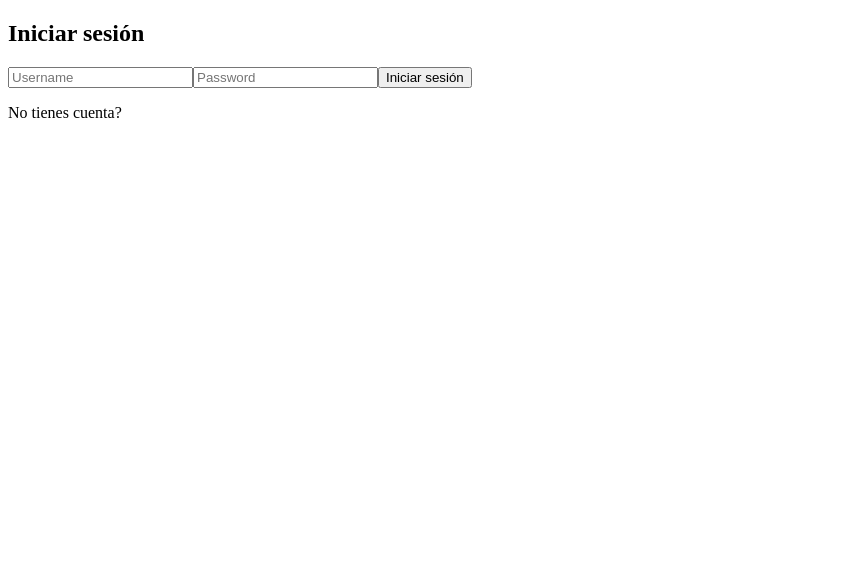
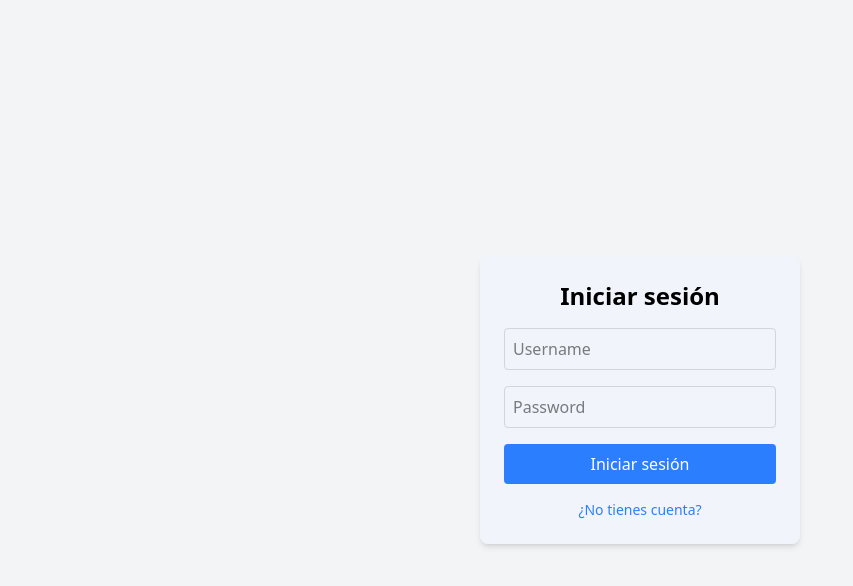
Before and after one commit to Artarexces/Pom-s, a Next.js app in the folder client/: page / in a window 1280 px wide. Shown: the top 586 px of the page, without its empty margins (0-853 px from the left). Built offline with nearby package versions, Linux system fonts and the light colour scheme.

Commit message:
layout fix bug error + estilos al componente login/register

```diff
--- /dev/null
+++ b/client/src/app/layout.jsx
@@ -0,0 +1,14 @@
+import '@/styles/globals.css'
+
+export const metadata = {
+  title: 'Pom-s',
+  description: 'Pomodoro App para estudio y descanso',
+}
+
+export default function RootLayout({ children }) {
+  return (
+    <html lang="es">
+      <body>{children}</body>
+    </html>
+  )
+}
--- a/client/src/components/Login.jsx
+++ b/client/src/components/Login.jsx
@@ -26,29 +26,33 @@ export default function Login() {
 
     return (
 
-        <form onSubmit={handleSubmit}>
-            <h2>{isRegister ? 'Registrarse' : 'Iniciar sesión'}</h2>
+        <form onSubmit={handleSubmit} className='flex flex-col gap-4 bg-blue-50/50 p-6 rounded-lg shadow-md w-80' >
+            <h2 className='text-2xl font-bold text-center cursor-default'>{isRegister ? 'Registrarse' : 'Iniciar sesión'}</h2>
                 <input
                     type="text"
+                    className='border border-gray-300 rounded p-2'
                     placeholder="Username"
                     value={username}
                     onChange={(e) => setUsername(e.target.value)}
                 />
                 <input
                     type="password"
+                    className='border border-gray-300 rounded p-2'
                     placeholder="Password"
                     value={password}
                     onChange={(e) => setPassword(e.target.value)}
                 />
                 <button
                     type="submit"
+                    className='cursor-pointer text-center text-white bg-blue-500 hover:bg-blue-600 p-2 rounded'
                 >
                     {isRegister ? 'Registrarse' : 'Iniciar sesión'}
                 </button>
             <p
                 onClick={() => setIsRegister(!isRegister)}
+                className="cursor-pointer text-center text-sm text-blue-500 hover:text-blue-600"
                 >
-                {isRegister ? 'Ya tienes cuenta?' : 'No tienes cuenta?'}
+                {isRegister ? '¿Ya tienes cuenta?' : '¿No tienes cuenta?'}
             </p>
         </form>
     );
```
Also changed, not shown: 1 other file (tests, documents, lock files or other folders).
